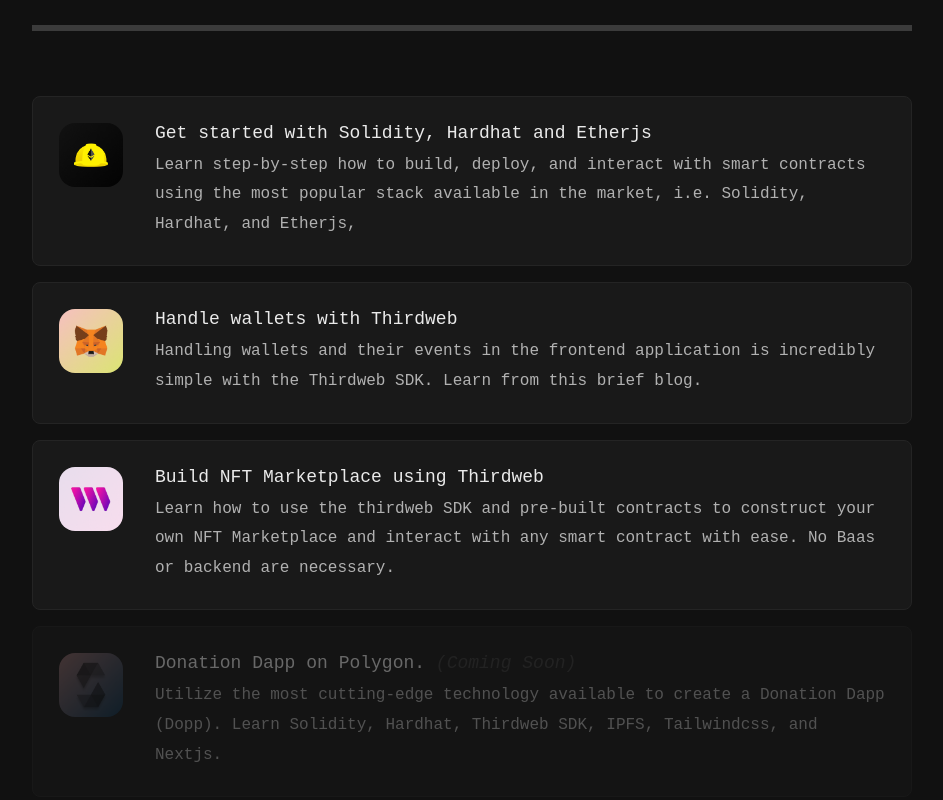
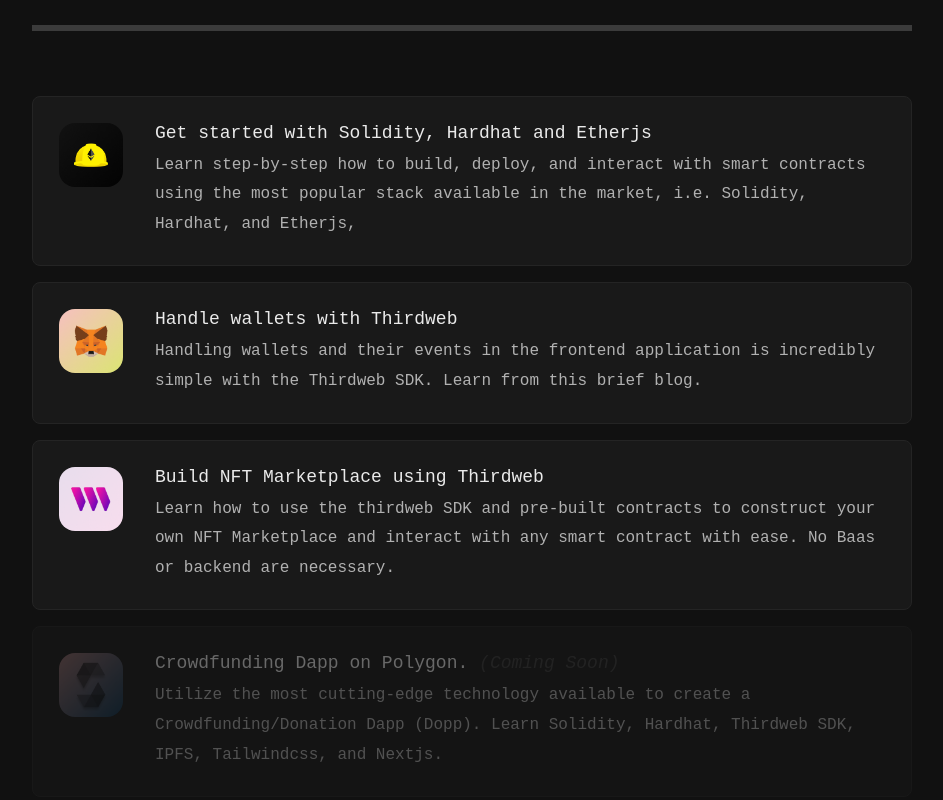
Before and after one commit to harshpandey002/portfolio-new, a Next.js app: page /blogs in a window 1280 px wide. Shown: the part 410-1210 px from the top of the page, without its empty margins (168-1111 px from the left). Built offline with nearby package versions, Linux system fonts and the light colour scheme; grey boxes are pictures that could not be loaded.

Commit message:
Blog data updated

```diff
--- a/helper/blogs.js
+++ b/helper/blogs.js
@@ -22,8 +22,8 @@
   },
   {
     image: "solidityIcon.png",
-    title: "Donation Dapp on Polygon.",
+    title: "Crowdfunding Dapp on Polygon.",
     description:
-      "Utilize the most cutting-edge technology available to create a Donation Dapp (Dopp). Learn Solidity, Hardhat, Thirdweb SDK, IPFS, Tailwindcss, and Nextjs.",
+      "Utilize the most cutting-edge technology available to create a Crowdfunding/Donation Dapp (Dopp). Learn Solidity, Hardhat, Thirdweb SDK, IPFS, Tailwindcss, and Nextjs.",
   },
 ];
```
